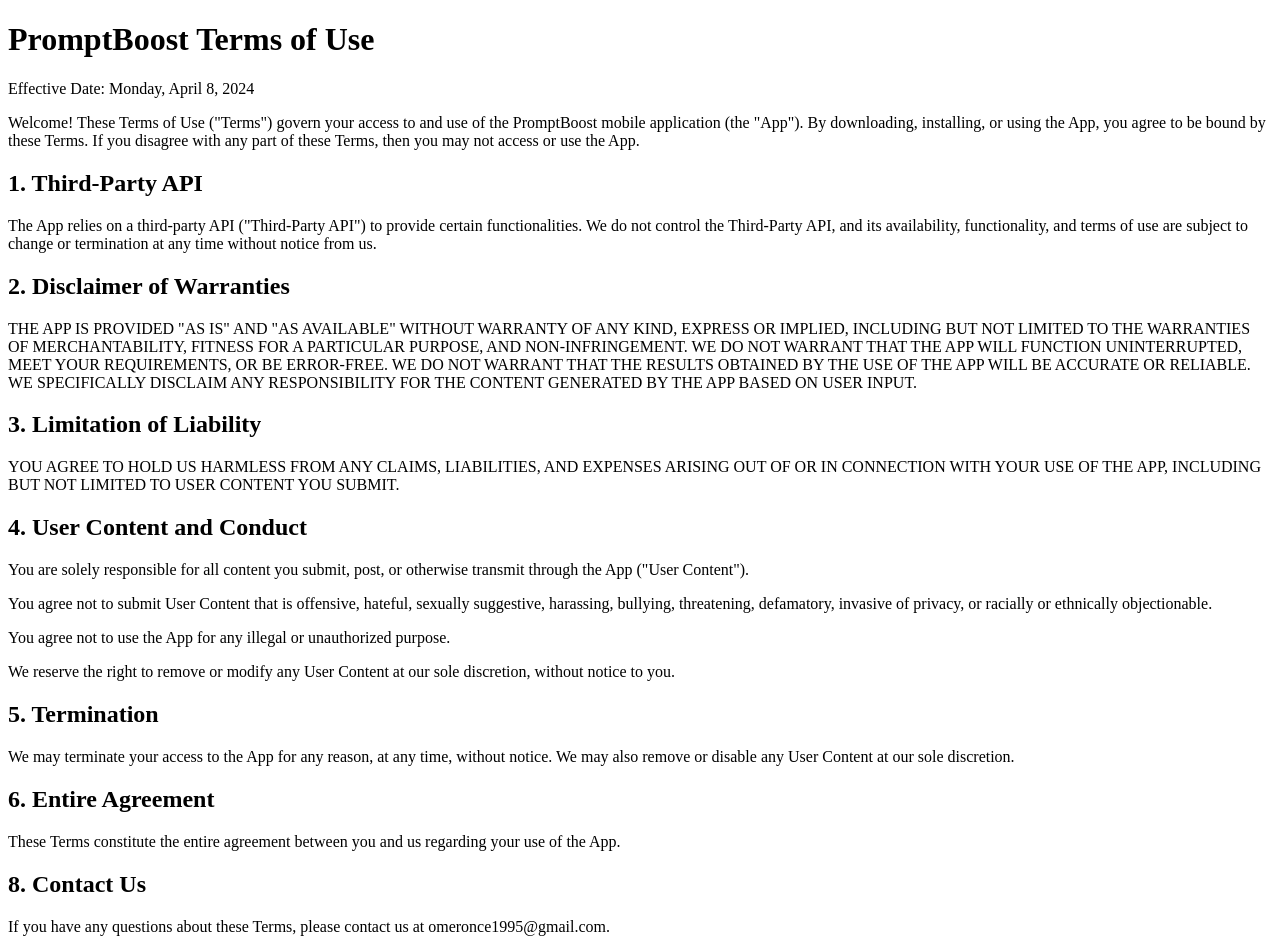
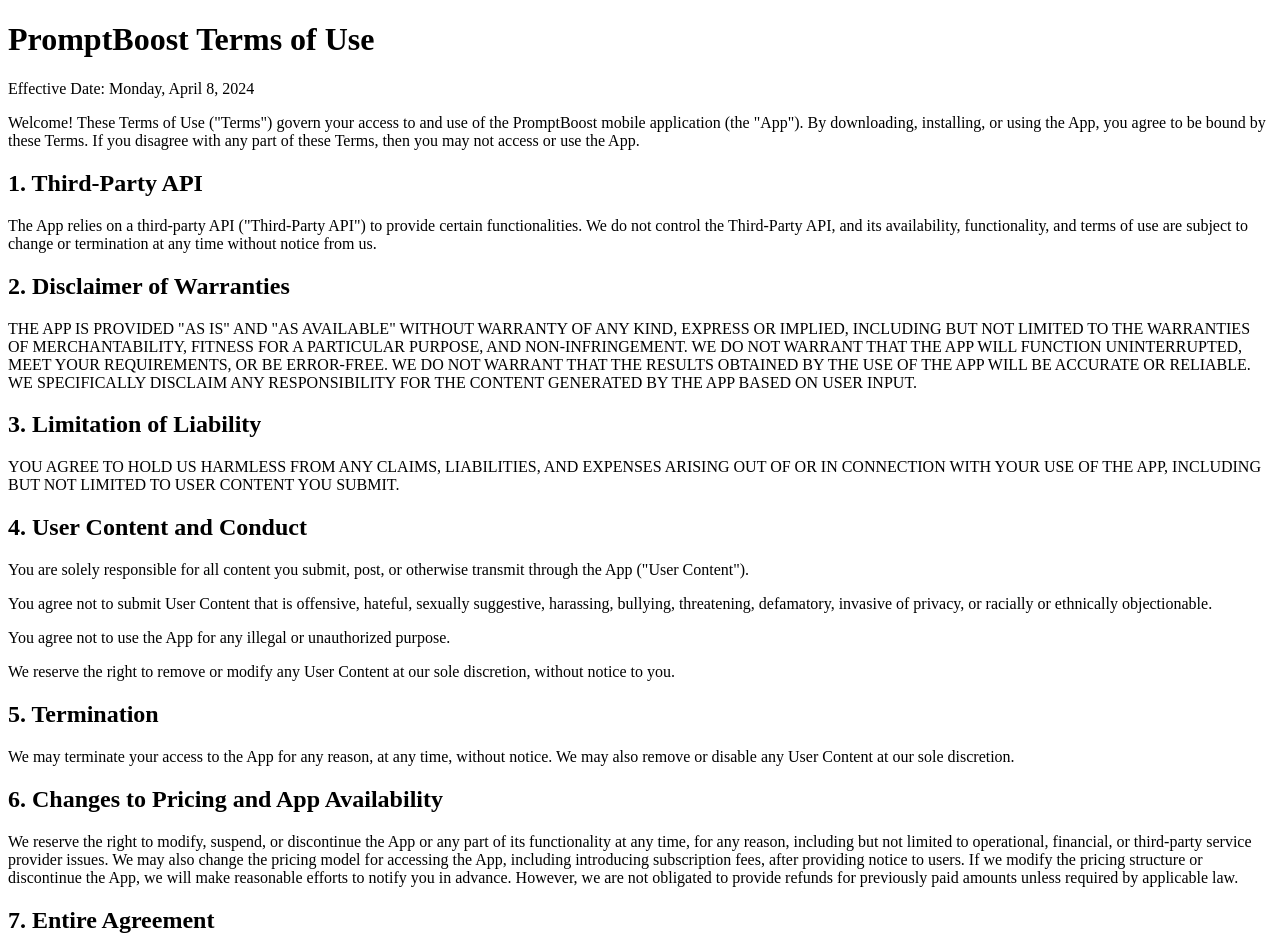
Before and after one commit to omeronce1994/promptly-terms-of-use, an Angular app: page /promptly-terms-of-use/terms-of-use in a window 1280 px wide. Shown: the top 952 px of the page. Built offline with nearby package versions, Linux system fonts and the light colour scheme.

Commit message:
Added pricing and availability section

```diff
--- a/src/app/terms-of-use/terms-of-use.component.html
+++ b/src/app/terms-of-use/terms-of-use.component.html
@@ -39,7 +39,15 @@
 <p>We may terminate your access to the App for any reason, at any time, without notice. We may also remove or disable
     any User Content at our sole discretion.</p>
 
-<h2>6. Entire Agreement</h2>
+<h2>6. Changes to Pricing and App Availability</h2>
+
+<p>We reserve the right to modify, suspend, or discontinue the App or any part of its functionality at any time, for any reason,
+    including but not limited to operational, financial, or third-party service provider issues.
+    We may also change the pricing model for accessing the App, including introducing subscription fees, after providing notice to users.
+    If we modify the pricing structure or discontinue the App, we will make reasonable efforts to notify you in advance.
+     However, we are not obligated to provide refunds for previously paid amounts unless required by applicable law.</p>
+
+<h2>7. Entire Agreement</h2>
 
 <p>These Terms constitute the entire agreement between you and us regarding your use of the App.</p>
 
```
